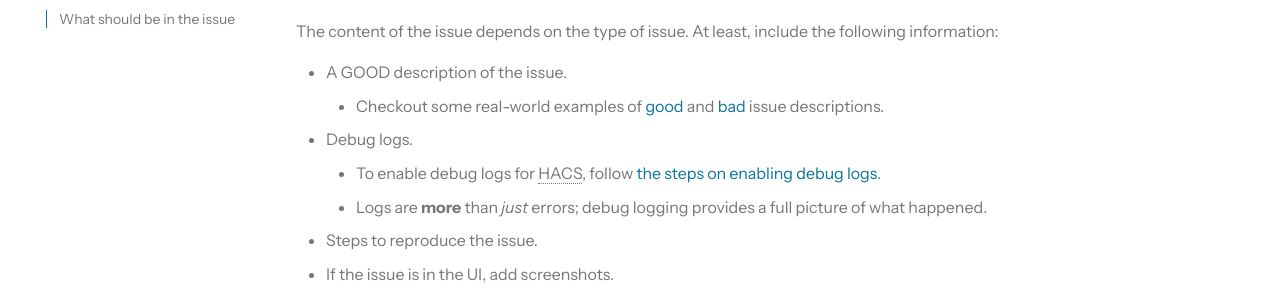
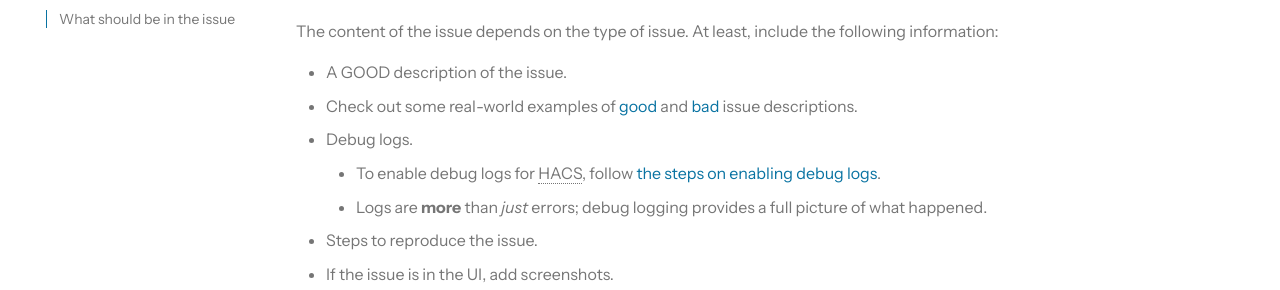
Before and after one commit to hacs/documentation, an MkDocs documentation site: the page built from source/docs/help/issues.md, in a window 1280 px wide and 900 px high, scrolled down 443 px. Shown: the part 164-454 px from the top of the window. Built offline with MkDocs 1.6.1 and Material for MkDocs 9.7.7, drawn with Linux system fonts in a browser that asks for light colours; some web fonts are replaced; plug-ins that fetch from the network failed and are left out; comment, search, counter and statistics services are not loaded.

Commit message:
Update source/docs/help/issues.md
Co-authored-by: coderabbitai[bot] <136622811+coderabbitai[bot]@users.noreply.github.com>

```diff
--- a/source/docs/help/issues.md
+++ b/source/docs/help/issues.md
@@ -20,7 +20,7 @@ _Issues missing required information will be closed._
 The content of the issue depends on the type of issue. At least, include the following information:
 
 - A GOOD description of the issue.
-    - Checkout some real-world examples of [good](#examples-of-good-issues) and [bad](#examples-of-bad-issues) issue descriptions.
+  - Check out some real-world examples of [good](#examples-of-good-issues) and [bad](#examples-of-bad-issues) issue descriptions.
 - Debug logs.
     - To enable debug logs for HACS, follow [the steps on enabling debug logs](/docs/use/troubleshooting/logs.md).
     - Logs are **more** than _just_ errors; debug logging provides a full picture of what happened.
```
